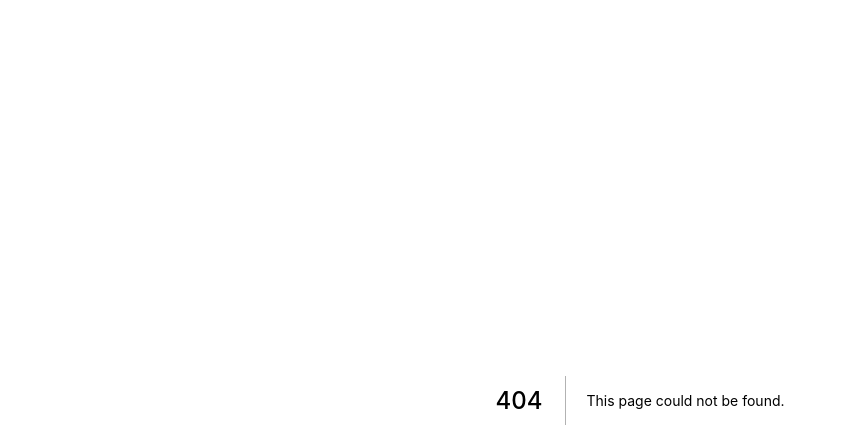
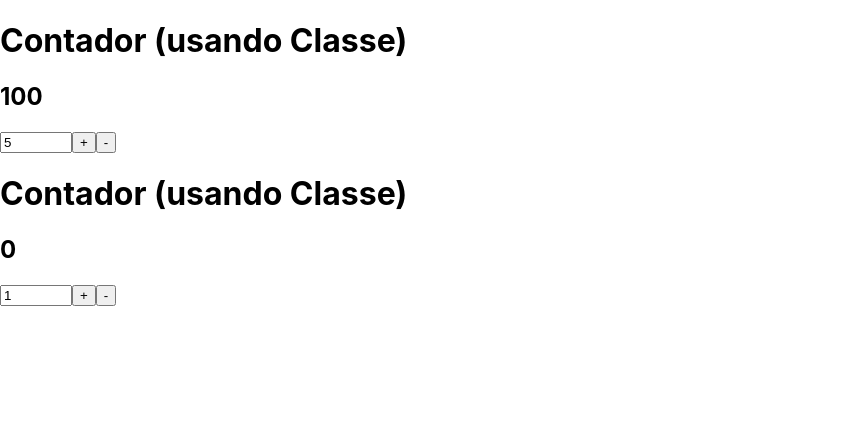
Before and after one commit to kleitonalbuquerque/curso-nextjs, a Next.js app: page /class/contador in a window 1280 px wide. Before the commit this address had no page. Shown: the top 448 px of the page, without its empty margins (0-847 px from the left). Built offline with nearby package versions, Linux system fonts and the light colour scheme.

Commit message:
Componente baseado em Classe

```diff
--- /dev/null
+++ b/components/Contador.jsx
@@ -0,0 +1,53 @@
+import { Component } from "react";
+
+export default class Contador extends Component {
+  // estado
+  state = {
+    numero: this.props.valorInicial ?? 0,
+    passo: this.props.passo ?? 1,
+  };
+
+  // métodos
+  inc = () => {
+    this.setState({
+      numero: this.state.numero + this.state.passo,
+    });
+  };
+
+  dec = () => {
+    this.setState({
+      numero: this.state.numero - 1,
+    });
+  };
+
+  alterarPasso = (e) => {
+    this.setState({ passo: +e.target.value });
+  };
+
+  // funções
+  renderForm() {
+    return (
+      <>
+        <input
+          type="number"
+          min={1}
+          max={1000}
+          value={this.state.passo}
+          onChange={this.alterarPasso}
+        />
+        <button onClick={this.inc}>+</button>
+        <button onClick={this.dec}>-</button>
+      </>
+    );
+  }
+
+  render() {
+    return (
+      <div>
+        <h1>Contador (usando Classe)</h1>
+        <h2>{this.state.numero}</h2>
+        {this.renderForm()}
+      </div>
+    );
+  }
+}
--- /dev/null
+++ b/pages/class/contador.jsx
@@ -0,0 +1,13 @@
+import { Component } from "react";
+import Contador from "../../components/Contador";
+
+export default class ContadorPage extends Component {
+  render() {
+    return (
+      <div>
+        <Contador valorInicial={100} passo={5} />
+        <Contador />
+      </div>
+    );
+  }
+}
```
